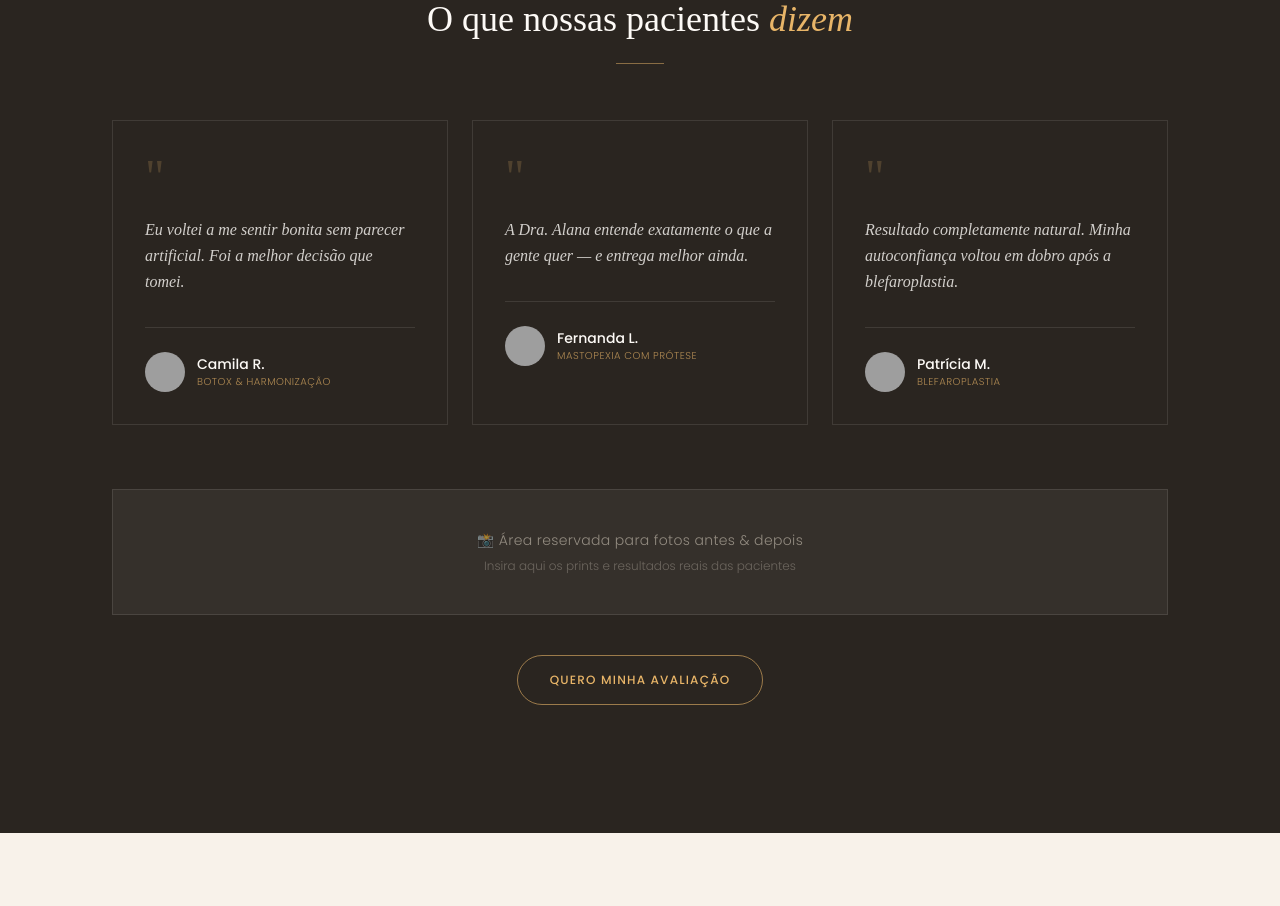
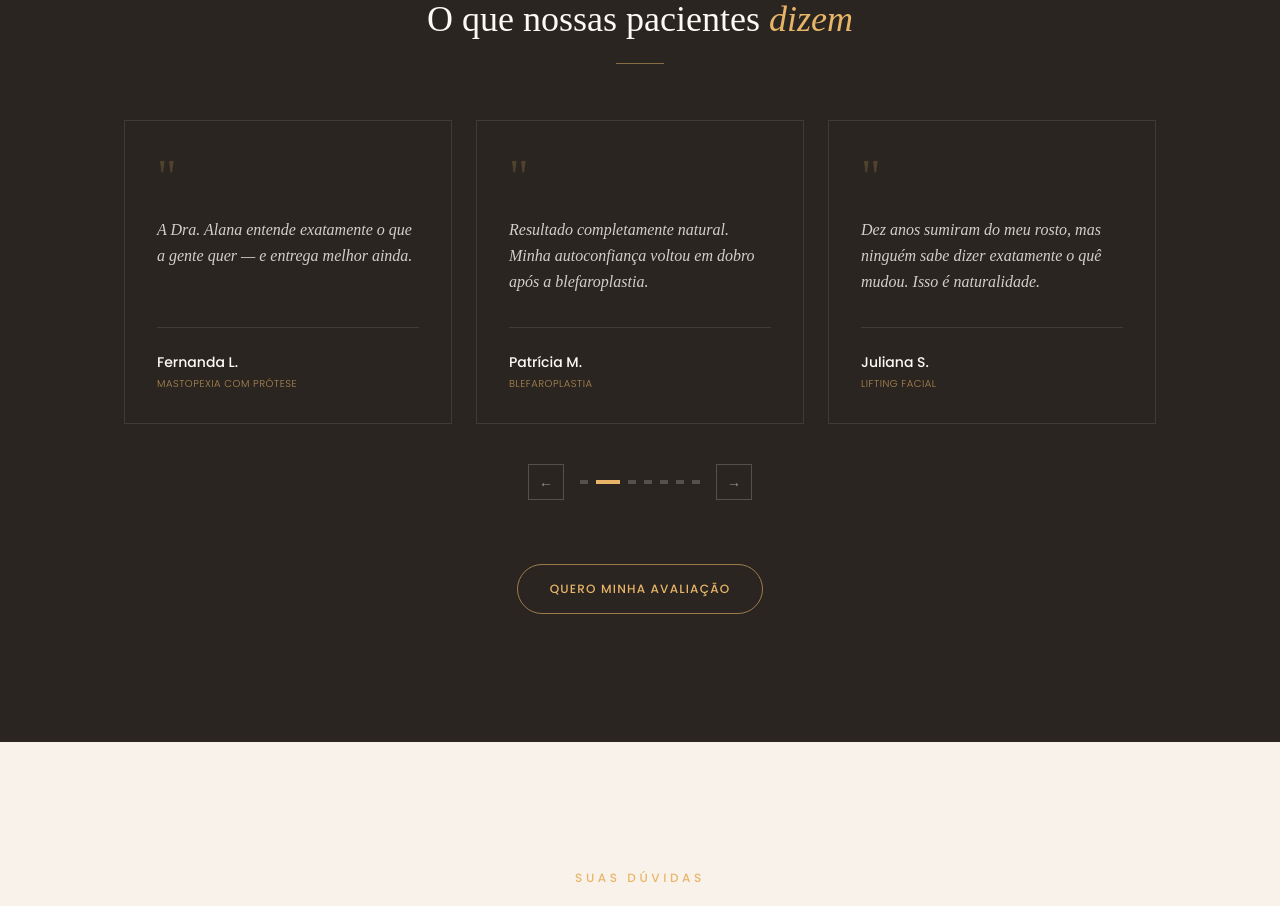
Before and after one commit to agenciaacev/Dra.-Alana-Davila, a React (Vite) app: page / in a window 1280 px wide. Shown: the part 5580-6486 px from the top of the page. Built offline with nearby package versions, Linux system fonts and the light colour scheme; grey boxes are pictures that could not be loaded; a web font is replaced by a local one.

Commit message:
finalizando prova social

```diff
--- a/src/components/Testimonials.tsx
+++ b/src/components/Testimonials.tsx
@@ -1,3 +1,5 @@
+import { useState, useEffect, useCallback, useRef } from 'react'
+
 const WA_LINK = 'https://wa.me/5585999999999?text=Olá!%20Vim%20do%20site%20da%20Dra.%20Alana%20e%20gostaria%20de%20agendar%20uma%20avaliação.'
 
 const testimonials = [
@@ -5,19 +7,36 @@ const testimonials = [
     quote: 'Eu voltei a me sentir bonita sem parecer artificial. Foi a melhor decisão que tomei.',
     name: 'Camila R.',
     procedure: 'Botox & Harmonização',
-    avatar: 'https://i.pravatar.cc/80?img=44',
   },
   {
     quote: 'A Dra. Alana entende exatamente o que a gente quer — e entrega melhor ainda.',
     name: 'Fernanda L.',
     procedure: 'Mastopexia com Prótese',
-    avatar: 'https://i.pravatar.cc/80?img=47',
   },
   {
     quote: 'Resultado completamente natural. Minha autoconfiança voltou em dobro após a blefaroplastia.',
     name: 'Patrícia M.',
     procedure: 'Blefaroplastia',
-    avatar: 'https://i.pravatar.cc/80?img=53',
+  },
+  {
+    quote: 'Dez anos sumiram do meu rosto, mas ninguém sabe dizer exatamente o quê mudou. Isso é naturalidade.',
+    name: 'Juliana S.',
+    procedure: 'Lifting Facial',
+  },
+  {
+    quote: 'Depois da abdominoplastia me olhei no espelho e chorei de alegria. Resultado incrível e recuperação tranquila.',
+    name: 'Roberta A.',
+    procedure: 'Abdominoplastia',
+  },
+  {
+    quote: 'Sofri com lipedema por anos sem diagnóstico. A Dra. Alana me devolveu saúde e autoestima ao mesmo tempo.',
+    name: 'Mariana C.',
+    procedure: 'Lipo para Lipedema',
+  },
+  {
+    quote: 'Desde a primeira consulta senti que estava em boas mãos. Ela escutou tudo que eu queria e respeitou cada detalhe.',
+    name: 'Beatriz N.',
+    procedure: 'Avaliação & Planejamento',
   },
 ]
 
@@ -28,7 +47,102 @@ const stats = [
   { value: '★ 5.0', label: 'Avaliação média' },
 ]
 
+// Clones nas pontas para loop infinito sem pulo visual
+const CLONE = 3
+const total = testimonials.length
+const extended = [
+  ...testimonials.slice(total - CLONE), // últimos 3 clonados no início
+  ...testimonials,
+  ...testimonials.slice(0, CLONE),      // primeiros 3 clonados no fim
+]
+const EXT = extended.length // 13
+const START = CLONE           // índice real do primeiro card (3)
+
+function Card({ t }: { t: (typeof testimonials)[0] }) {
+  return (
+    <div className="border border-cream-50/10 p-8 hover:border-gold-400/30 transition-colors duration-300 h-full flex flex-col">
+      <span className="font-serif text-5xl font-300 text-gold-400/20 leading-none block mb-4">"</span>
+      <p className="font-serif italic font-300 text-cream-50/80 text-base leading-relaxed mb-8 flex-1">
+        {t.quote}
+      </p>
+      <div className="pt-6 border-t border-cream-50/10">
+        <p className="text-cream-50 font-sans font-500 text-sm">{t.name}</p>
+        <p className="text-gold-400/70 text-[10px] tracking-wider uppercase font-sans font-300 mt-1">
+          {t.procedure}
+        </p>
+      </div>
+    </div>
+  )
+}
+
 export default function Testimonials() {
+  const [idx, setIdx] = useState(START)
+  const [paused, setPaused] = useState(false)
+  const desktopRef = useRef<HTMLDivElement>(null)
+  const mobileRef  = useRef<HTMLDivElement>(null)
+  const snapTimer  = useRef<ReturnType<typeof setTimeout>>()
+
+  // pct é relativo à largura da própria trilha (translateX usa % do elemento)
+  const pct = idx * (100 / EXT)
+  const realCurrent = ((idx - CLONE) % total + total) % total
+
+  const snap = useCallback((toIdx: number) => {
+    ;[desktopRef, mobileRef].forEach(r => {
+      if (r.current) r.current.style.transitionDuration = '0ms'
+    })
+    setIdx(toIdx)
+    requestAnimationFrame(() =>
+      requestAnimationFrame(() => {
+        ;[desktopRef, mobileRef].forEach(r => {
+          if (r.current) r.current.style.transitionDuration = ''
+        })
+      })
+    )
+  }, [])
+
+  // Após a animação terminar, reposiciona para o card real equivalente
+  useEffect(() => {
+    if (snapTimer.current) clearTimeout(snapTimer.current)
+
+    if (idx >= total + CLONE) {
+      snapTimer.current = setTimeout(
+        () => snap(CLONE + (idx - total - CLONE)),
+        580
+      )
+    } else if (idx < CLONE) {
+      snapTimer.current = setTimeout(() => snap(total + idx), 580)
+    }
+
+    return () => clearTimeout(snapTimer.current)
+  }, [idx, snap])
+
+  const next = useCallback(() => setIdx(i => i + 1), [])
+  const prev = useCallback(() => setIdx(i => i - 1), [])
+
+  useEffect(() => {
+    if (paused) return
+    const id = setInterval(next, 5000)
+    return () => clearInterval(id)
+  }, [next, paused])
+
+  const track = (ref: React.Ref<HTMLDivElement>, trackWidthPct: number) => (
+    <div
+      ref={ref}
+      className="flex"
+      style={{
+        width: `${trackWidthPct}%`,
+        transform: `translateX(-${pct}%)`,
+        transition: 'transform 0.55s cubic-bezier(0.25,0.46,0.45,0.94)',
+      }}
+    >
+      {extended.map((t, i) => (
+        <div key={i} style={{ width: `${100 / EXT}%` }} className="px-3">
+          <Card t={t} />
+        </div>
+      ))}
+    </div>
+  )
+
   return (
     <section id="resultados" className="bg-charcoal-800 py-24 md:py-32">
       <div className="max-w-6xl mx-auto px-6 md:px-12">
@@ -43,7 +157,7 @@ export default function Testimonials() {
           ))}
         </div>
 
-        {/* Section heading */}
+        {/* Heading */}
         <div className="text-center mb-14">
           <span className="section-tag text-gold-300 block mb-4">Prova Social</span>
           <h2 className="font-serif font-300 text-cream-50 text-3xl md:text-4xl mb-4">
@@ -53,41 +167,55 @@ export default function Testimonials() {
           <span className="block w-12 h-px bg-gold-400/50 mx-auto my-6" />
         </div>
 
-        {/* Testimonials grid */}
-        <div className="grid md:grid-cols-3 gap-6 mb-16">
-          {testimonials.map((t, i) => (
-            <div
-              key={i}
-              className="border border-cream-50/10 p-8 hover:border-gold-400/30 transition-colors duration-300 relative"
-            >
-              {/* Quote mark */}
-              <span className="font-serif text-5xl font-300 text-gold-400/20 leading-none block mb-4">"</span>
-              <p className="font-serif italic font-300 text-cream-50/80 text-base leading-relaxed mb-8">
-                {t.quote}
-              </p>
-              <div className="flex items-center gap-3 pt-6 border-t border-cream-50/10">
-                <img
-                  src={t.avatar}
-                  alt={t.name}
-                  className="w-10 h-10 rounded-full object-cover grayscale-[30%]"
-                />
-                <div>
-                  <p className="text-cream-50 font-sans font-500 text-sm">{t.name}</p>
-                  <p className="text-gold-400/70 text-[10px] tracking-wider uppercase font-sans font-300">{t.procedure}</p>
-                </div>
-              </div>
-            </div>
-          ))}
+        {/* Carousel */}
+        <div
+          className="overflow-hidden mb-10"
+          onMouseEnter={() => setPaused(true)}
+          onMouseLeave={() => setPaused(false)}
+        >
+          {/* Desktop — 3 cards visíveis: trilha = EXT/3 * 100% do container */}
+          <div className="hidden md:block overflow-hidden">
+            {track(desktopRef, (EXT / 3) * 100)}
+          </div>
+
+          {/* Mobile — 1 card visível: trilha = EXT * 100% do container */}
+          <div className="md:hidden overflow-hidden">
+            {track(mobileRef, EXT * 100)}
+          </div>
         </div>
 
-        {/* Before/after placeholder */}
-        <div className="text-center bg-cream-50/5 border border-cream-50/10 p-10 mb-10">
-          <p className="text-cream-200/50 font-sans font-300 text-sm tracking-wide mb-2">
-            📸 Área reservada para fotos antes & depois
-          </p>
-          <p className="text-cream-200/30 font-sans font-300 text-xs">
-            Insira aqui os prints e resultados reais das pacientes
-          </p>
+        {/* Navegação */}
+        <div className="flex items-center justify-center gap-4 mb-16">
+          <button
+            onClick={prev}
+            className="w-9 h-9 border border-cream-50/20 text-cream-50/50 hover:border-gold-400/60 hover:text-gold-300 transition-all duration-200 flex items-center justify-center text-sm"
+            aria-label="Anterior"
+          >
+            ←
+          </button>
+
+          <div className="flex gap-2">
+            {testimonials.map((_, i) => (
+              <button
+                key={i}
+                onClick={() => setIdx(CLONE + i)}
+                className={`transition-all duration-300 ${
+                  i === realCurrent
+                    ? 'w-6 h-1 bg-gold-400'
+                    : 'w-2 h-1 bg-cream-50/20 hover:bg-cream-50/40'
+                }`}
+                aria-label={`Depoimento ${i + 1}`}
+              />
+            ))}
+          </div>
+
+          <button
+            onClick={next}
+            className="w-9 h-9 border border-cream-50/20 text-cream-50/50 hover:border-gold-400/60 hover:text-gold-300 transition-all duration-200 flex items-center justify-center text-sm"
+            aria-label="Próximo"
+          >
+            →
+          </button>
         </div>
 
         <div className="text-center">
--- a/tailwind.config.js
+++ b/tailwind.config.js
@@ -36,6 +36,20 @@ export default {
           900: '#1A1510',
         },
       },
+      keyframes: {
+        'slide-in-right': {
+          from: { transform: 'translateX(48px)', opacity: '0' },
+          to:   { transform: 'translateX(0)',    opacity: '1' },
+        },
+        'slide-in-left': {
+          from: { transform: 'translateX(-48px)', opacity: '0' },
+          to:   { transform: 'translateX(0)',      opacity: '1' },
+        },
+      },
+      animation: {
+        'slide-in-right': 'slide-in-right 0.55s cubic-bezier(0.25,0.46,0.45,0.94) both',
+        'slide-in-left':  'slide-in-left  0.55s cubic-bezier(0.25,0.46,0.45,0.94) both',
+      },
     },
   },
   plugins: [],
```
